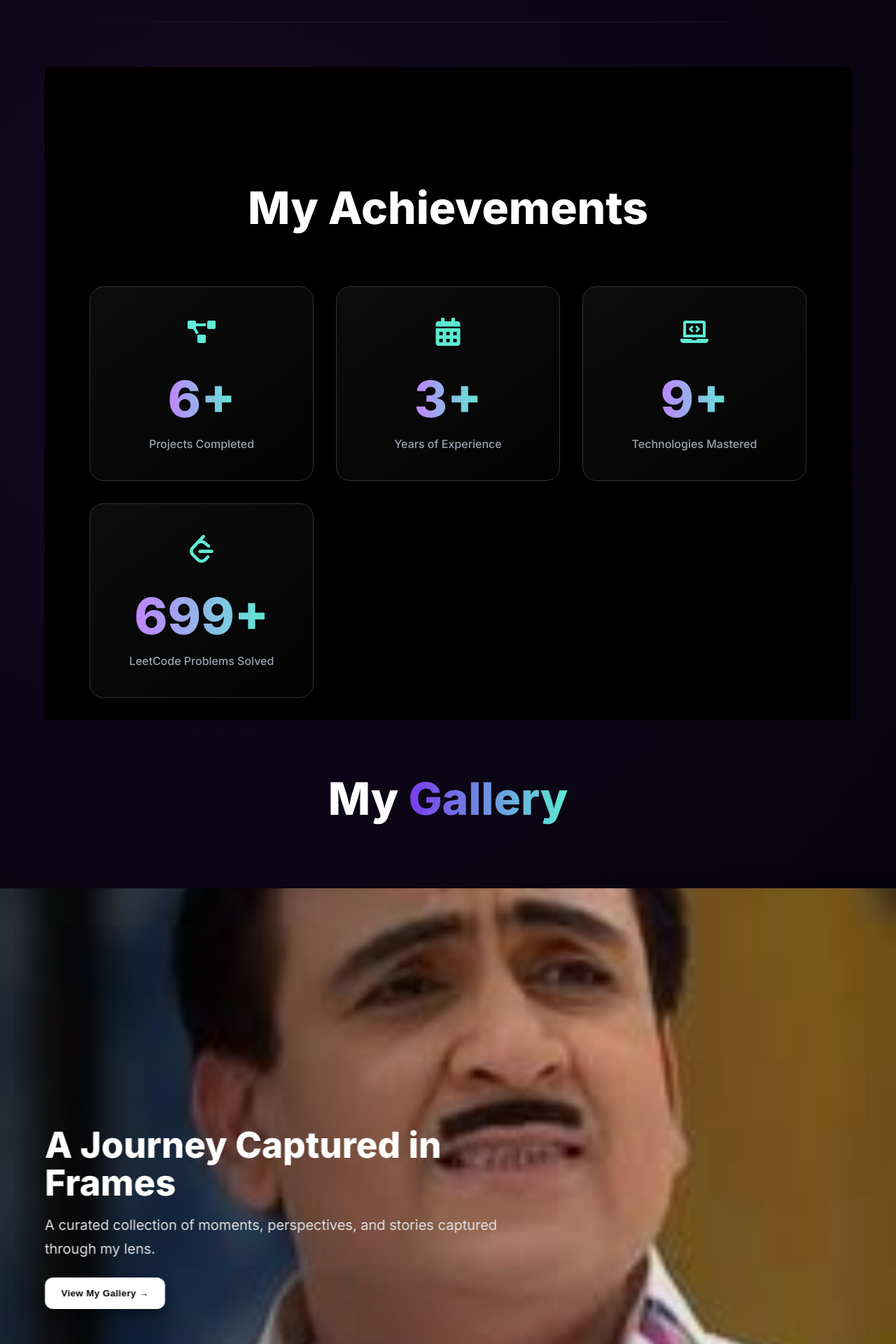
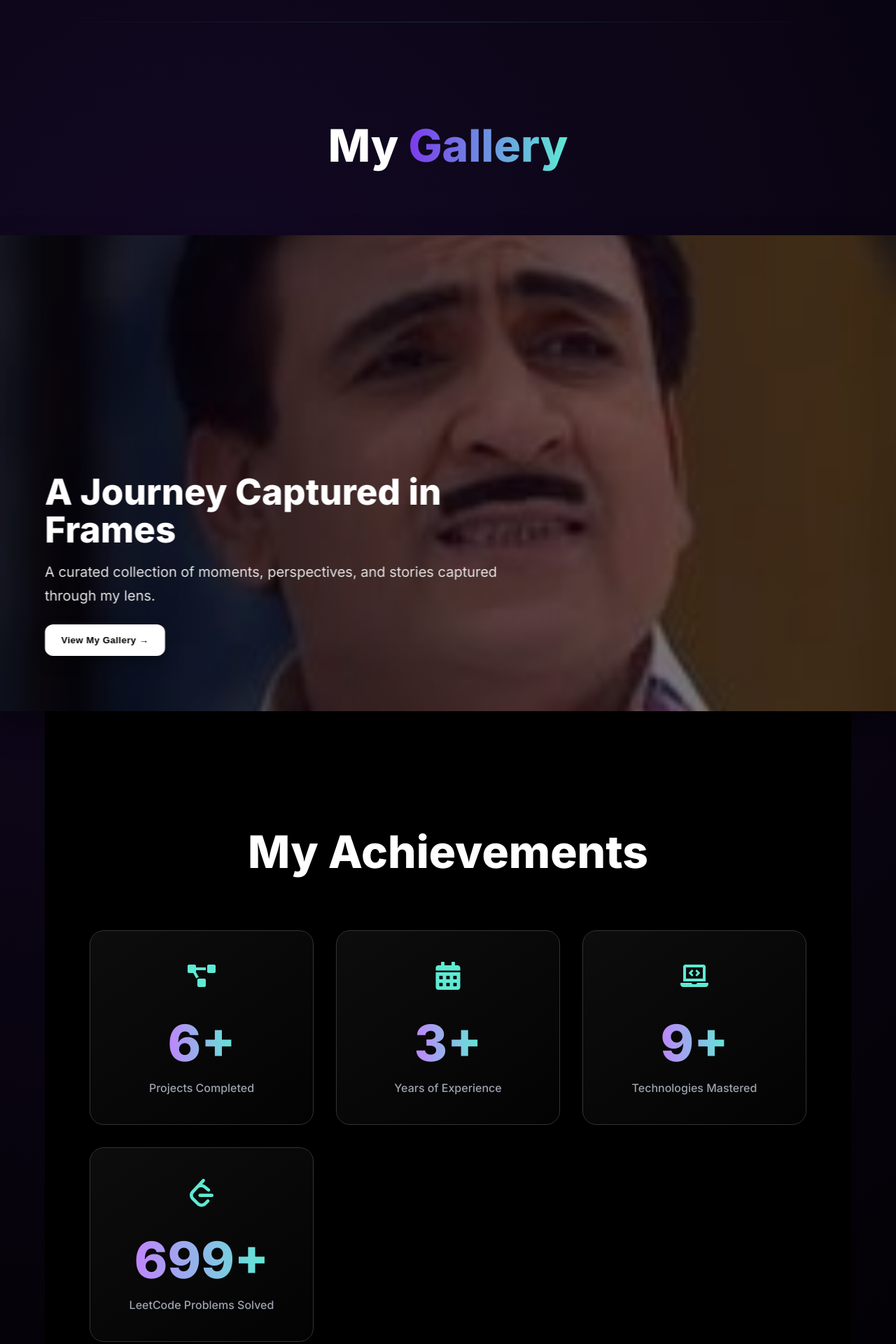
Before and after one commit to jaddu0329/Jadeja_krishnarajsinh21, a React (Vite) app: page / in a window 1280 px wide. Shown: the part 4520-6440 px from the top of the page at 70% size. Built offline with nearby package versions, Linux system fonts and the light colour scheme.

Commit message:
Updated content

```diff
--- a/src/App.jsx
+++ b/src/App.jsx
@@ -122,6 +122,16 @@ function App() {
     return () => {
       observer.disconnect();
     };
+  }, [loading]);
+
+  // On initial load (after splash), jump to the Gallery section
+  useEffect(() => {
+    if (!loading) {
+      const el = document.getElementById('gallery');
+      if (el) {
+        el.scrollIntoView({ behavior: 'smooth', block: 'start' });
+      }
+    }
   }, [loading]);
 
   // --- Hobbies Data ---
@@ -519,9 +529,6 @@ function App() {
 
           {/* --- Gallery Section --- */}
           <SectionTransition id="gallery" className="page-section gallery-section">
-            {/* Achievements at the top */}
-            <StatsSection />
-
             {/* Gallery Heading */}
             <motion.h2
               className="gallery-heading"
@@ -539,9 +546,9 @@ function App() {
                 src={cinematicLandscape}
                 alt="Featured gallery"
                 className="gallery-main-image"
-                initial={{ opacity: 0, scale: 1.05 }}
-                animate={{ opacity: 1, scale: 1 }}
-                transition={{ duration: 0.6, ease: 'easeOut', type: 'tween' }}
+                initial={{ opacity: 0, scale: 1.06 }}
+                animate={{ opacity: 1, scale: [1.06, 1.02, 1.06] }}
+                transition={{ duration: 14, ease: 'easeInOut', repeat: Infinity, repeatType: 'mirror' }}
                 style={{ y: galleryImageParallaxY, willChange: 'opacity, transform' }}
               />
               {/* Cinematic overlay for readability */}
@@ -571,6 +578,9 @@ function App() {
                 </motion.button>
               </motion.div>
             </div>
+
+            {/* Achievements moved below the gallery hero */}
+            <StatsSection />
           </SectionTransition>
 
           <SectionDivider />
```
Also changed, not shown: 6 other files (tests, documents, lock files or other folders).
